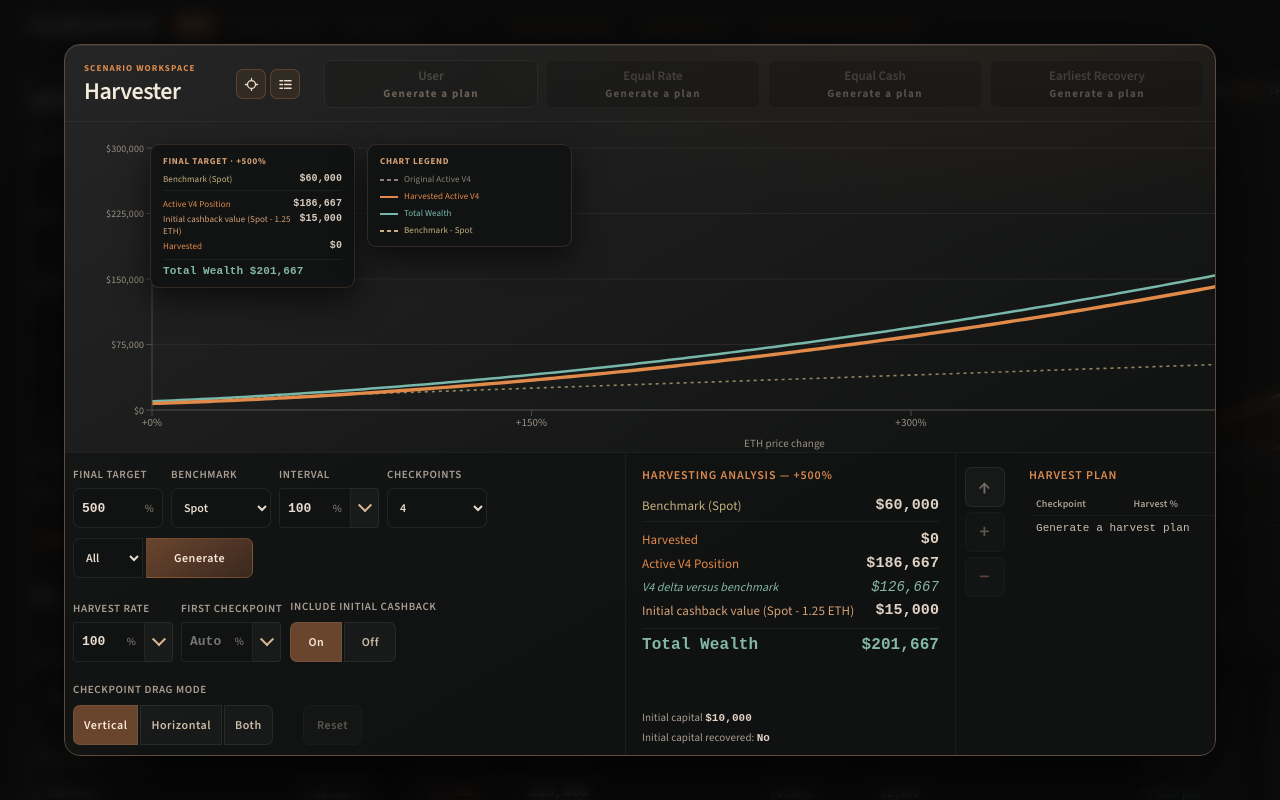
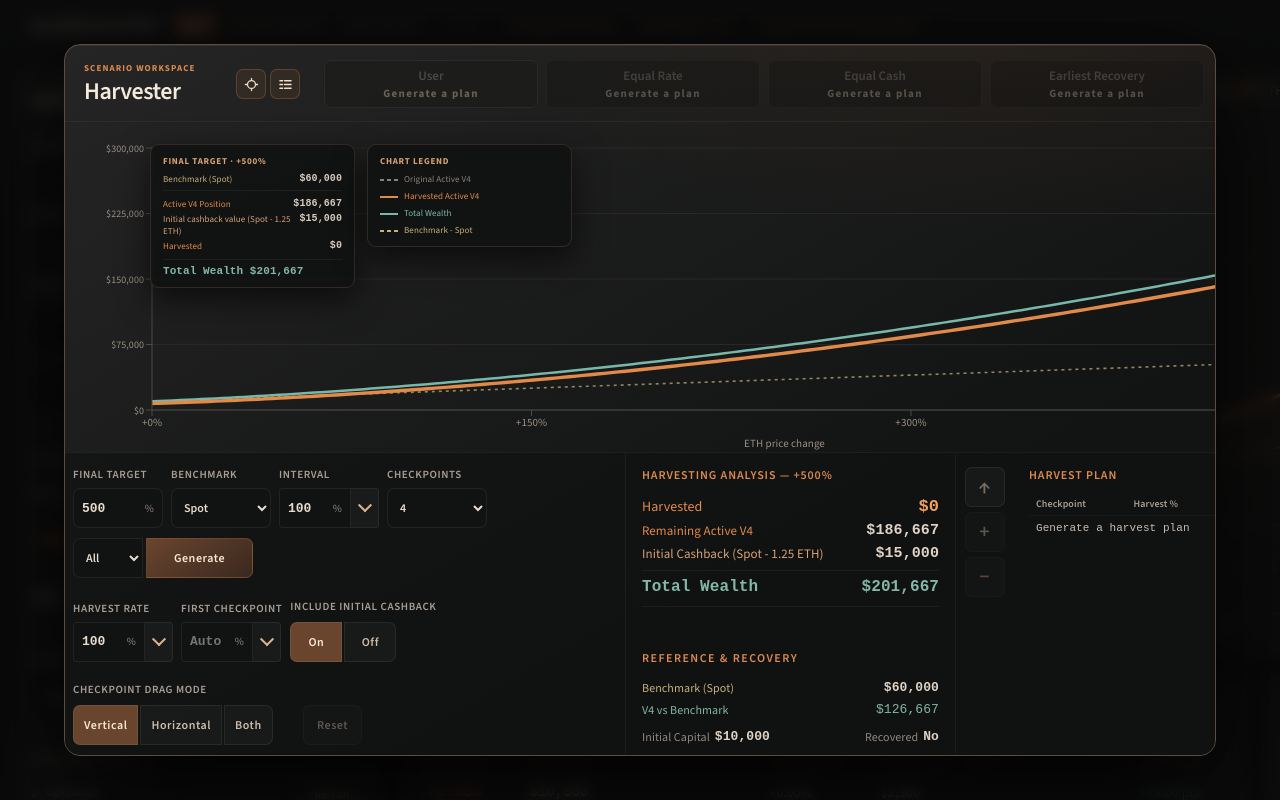
Before and after one commit to Scuttl-E/v4-speculator-calculator, a React (Vite) app: page / in a window 1280 px wide. Both pictures are taken after a click on the button "Open Harvester". Shown: the top 800 px of the page. Built offline with nearby package versions, Linux system fonts and the light colour scheme.

Commit message:
Refine harvester analysis summary layout

```diff
--- a/src/components/HarvesterOverlay.tsx
+++ b/src/components/HarvesterOverlay.tsx
@@ -162,6 +162,19 @@ export function HarvesterOverlay({ snapshot, onClose, onExport }: HarvesterOverl
       ? `Spot - ${spotAmount.toLocaleString("en-US", { maximumFractionDigits: 4 })} ${assetName}`
       : assetName ? `Spot - ${assetName}` : "Spot";
     return `Initial cashback value (${spotDescription})`;
+  }, [snapshot]);
+  const analysisCashbackLabel = useMemo(() => {
+    if (snapshot.config.cashbackMode !== "spot") return "Initial Cashback (Cash)";
+    const assetName = snapshot.assetName.trim();
+    const assetPrice = snapshot.debtPosition.assetPrice;
+    const initialCashbackValue = originalExternalValue(snapshot, 1);
+    const spotAmount = Number.isFinite(assetPrice) && assetPrice > 0
+      ? initialCashbackValue / assetPrice
+      : null;
+    const spotDescription = spotAmount !== null && assetName
+      ? `Spot - ${spotAmount.toLocaleString("en-US", { maximumFractionDigits: 4 })} ${assetName}`
+      : assetName ? `Spot - ${assetName}` : "Spot";
+    return `Initial Cashback (${spotDescription})`;
   }, [snapshot]);
   const earliestRecoverySummary = useMemo(() => {
     const plan = plans.earliestRecovery;
@@ -538,14 +551,18 @@ export function HarvesterOverlay({ snapshot, onClose, onExport }: HarvesterOverl
           <section className="harvester-final-metrics">
             <small>HARVESTING ANALYSIS — {signedMove(evaluationInputs.finalTargetPercent)}</small>
             <div className="harvester-final-summary-card">
-              <span className="benchmark">Benchmark ({benchmarkLabels[evaluationInputs.benchmark]}) <b>{result.final.benchmarkValue === null ? "Unavailable" : money(result.final.benchmarkValue)}</b></span>
-              <span className="harvested">Harvested <b>{money(result.final.totalHarvested)}</b></span>
-              <span className="active">Active V4 Position <b>{money(result.final.remainingActiveV4)}</b></span>
-              <span className={`v4-delta ${result.final.finalSurplus === null ? "" : result.final.finalSurplus >= 0 ? "positive" : "negative"}`}>V4 delta versus benchmark <b>{result.final.finalSurplus === null ? "Unavailable" : money(result.final.finalSurplus)}</b></span>
-              <span className="cashback">{initialCashbackLabel} <b>{money(result.final.originalExternalCapital)}</b></span>
-              <strong className="positive">Total Wealth <b>{money(result.final.totalWealth)}</b></strong>
-              <p className="initial-capital">Initial capital <b>{money(result.recovery.initialInvestment)}</b></p>
-              <p className="recovery-status">Initial capital recovered: <b>{result.recovery.recovered ? "Yes" : "No"}</b>{result.recovery.recoveredAtMovePercent !== null && <> · at <b>{result.recovery.recoveredAtMovePercent === 0 ? "Entry" : signedMove(result.recovery.recoveredAtMovePercent)}</b></>}</p>
+              <section className="harvester-analysis-section harvester-analysis-wealth">
+                <span className="harvested">Harvested <b>{money(result.final.totalHarvested)}</b></span>
+                <span className="active">Remaining Active V4 <b>{money(result.final.remainingActiveV4)}</b></span>
+                <span className="cashback">{analysisCashbackLabel} <b>{money(result.final.originalExternalCapital)}</b></span>
+                <strong className="positive">Total Wealth <b>{money(result.final.totalWealth)}</b></strong>
+              </section>
+              <section className="harvester-analysis-section harvester-analysis-reference">
+                <small>REFERENCE &amp; RECOVERY</small>
+                <span className="benchmark">Benchmark ({benchmarkLabels[evaluationInputs.benchmark]}) <b>{result.final.benchmarkValue === null ? "Unavailable" : money(result.final.benchmarkValue)}</b></span>
+                <span className={`v4-delta ${result.final.finalSurplus === null ? "" : result.final.finalSurplus >= 0 ? "positive" : "negative"}`}>V4 vs Benchmark <b>{result.final.finalSurplus === null ? "Unavailable" : money(result.final.finalSurplus)}</b></span>
+                <span className="recovery-summary"><span>Initial Capital <b>{money(result.recovery.initialInvestment)}</b></span><span>Recovered <b>{result.recovery.recovered ? "Yes" : "No"}</b>{result.recovery.recovered && result.recovery.recoveredAtMovePercent !== null && <> — at <b>{result.recovery.recoveredAtMovePercent === 0 ? "Entry" : signedMove(result.recovery.recoveredAtMovePercent)}</b></>}</span></span>
+              </section>
             </div>
           </section>
           <section className="harvester-plan-actions" aria-label="Harvest plan actions">
--- a/src/styles.css
+++ b/src/styles.css
@@ -3420,22 +3420,28 @@ main.web-app .chart-panel .chart-series-legend {
 .secured-capital > em { margin-left: 8px; color: #92877d; font: normal 10px var(--mono); }
 .secured-capital > em.cashback-excluded { display: block; margin: 6px 0 0; color: #bd9b7f; font-family: Atelier; }
 .harvester-final-metrics { display: flex; min-height: 0; flex-direction: column; }
-.harvester-final-summary-card { min-height: 0; flex: 1 1 auto; display: flex; flex-direction: column; gap: 7px; margin-top: 14px; }
-.harvester-final-summary-card span { display: flex; justify-content: space-between; gap: 10px; color: #a99e93; font-size: 13px; }
-.harvester-final-summary-card b { overflow: hidden; color: #e0d3c6; font: 600 15px var(--mono); text-overflow: ellipsis; white-space: nowrap; }
-.harvester-final-summary-card .benchmark { margin-bottom: 2px; padding-bottom: 7px; border-bottom: 1px solid #ffffff0d; color: #c4b17d; }
-.harvester-final-summary-card .active,
-.harvester-final-summary-card .harvested { color: #e18a4a; }
-.harvester-final-summary-card .v4-delta { font-size: 12px; font-style: italic; font-weight: 400; }
-.harvester-final-summary-card .v4-delta b { color: inherit; font-size: 14px; font-style: italic; font-weight: 500; }
-.harvester-final-summary-card .cashback { color: #d7a276; }
-.harvester-final-summary-card > strong { display: flex; justify-content: space-between; gap: 10px; margin-top: 2px; padding-top: 7px; border-top: 1px solid #ffffff0d; font: 600 16px var(--mono); }
-.harvester-final-summary-card > strong b { color: inherit; font: inherit; }
-.harvester-final-summary-card .initial-capital,
-.harvester-final-summary-card .recovery-status { margin: 0; color: #a99e93; font-size: 11px; line-height: 1.25; }
-.harvester-final-summary-card .initial-capital { margin-top: auto; }
-.harvester-final-summary-card .initial-capital b,
-.harvester-final-summary-card .recovery-status b { color: #e0d3c6; font: 600 11px var(--mono); }
+.harvester-final-summary-card { min-height: 0; flex: 1 1 auto; display: flex; flex-direction: column; gap: 11px; margin-top: 14px; }
+.harvester-analysis-section { display: flex; flex-direction: column; gap: 6px; }
+.harvester-analysis-section > small { color: #a99e93; font: 600 10px Atelier; letter-spacing: .075em; }
+.harvester-analysis-section span { display: flex; justify-content: space-between; gap: 10px; color: #a99e93; font-size: 13px; }
+.harvester-analysis-section b { overflow: hidden; color: #e0d3c6; font: 600 15px var(--mono); text-overflow: ellipsis; white-space: nowrap; }
+.harvester-analysis-wealth .harvested { color: #e18a4a; font-size: 14px; }
+.harvester-analysis-wealth .harvested b { color: #f0a05e; font-size: 17px; }
+.harvester-analysis-wealth .active { color: #e18a4a; }
+.harvester-analysis-wealth .cashback { color: #d7a276; }
+.harvester-analysis-wealth > strong { display: flex; justify-content: space-between; gap: 10px; margin-top: 2px; padding-top: 7px; border-top: 1px solid #ffffff0d; font: 600 16px var(--mono); }
+.harvester-analysis-wealth > strong b { color: inherit; font: inherit; }
+.harvester-analysis-wealth { padding-bottom: 10px; border-bottom: 1px solid #ffffff0d; }
+.harvester-analysis-reference { margin-top: auto; padding-top: 14px; }
+.harvester-analysis-reference > small { margin-bottom: 8px; color: var(--bright); font: 600 12px Atelier !important; letter-spacing: .075em; }
+.harvester-analysis-reference span { color: #92877d; font-size: 12px; }
+.harvester-analysis-reference b { font-size: 13px; }
+.harvester-analysis-reference .benchmark { color: #c4b17d; }
+.harvester-analysis-reference .v4-delta { font-weight: 400; }
+.harvester-analysis-reference .v4-delta b { color: inherit; font-weight: 500; }
+.harvester-analysis-reference .recovery-summary { display: flex; justify-content: space-between; gap: 12px; margin-top: auto; padding-top: 5px; color: #a99e93; white-space: nowrap; }
+.harvester-analysis-reference .recovery-summary > span { display: inline-flex; gap: 5px; }
+.harvester-analysis-reference .recovery-summary b { color: #e0d3c6; }
 .harvester-ledger { display: flex; min-height: 0; flex-direction: column; }
 .harvester-ledger-scroll { min-height: 0; flex: 1 1 auto; margin-top: 9px; overflow: auto; overscroll-behavior: contain; scrollbar-width: none; touch-action: pan-y; }
 .harvester-ledger-scroll::-webkit-scrollbar { width: 0; height: 0; }
```
